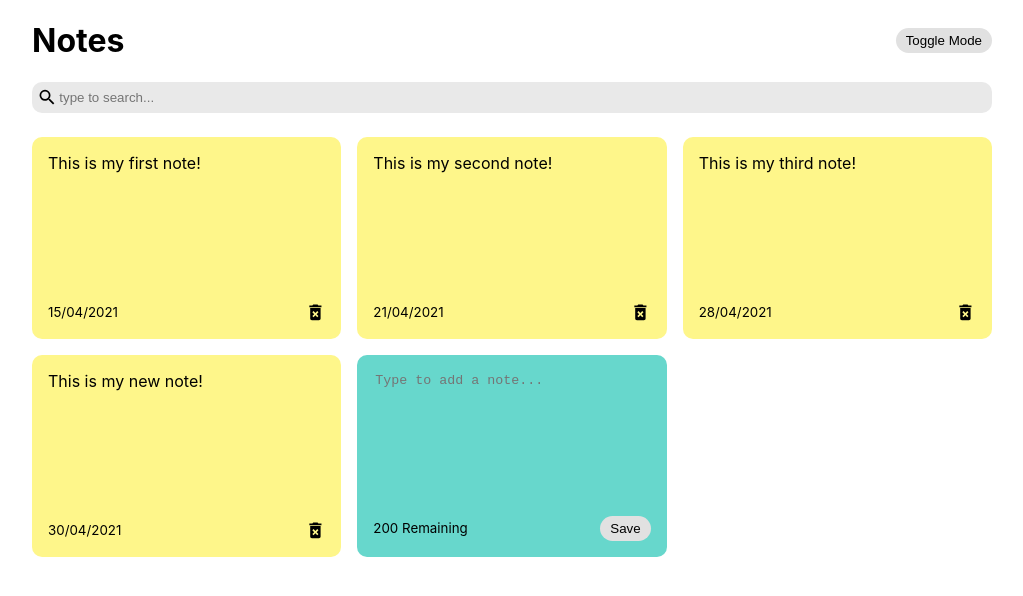
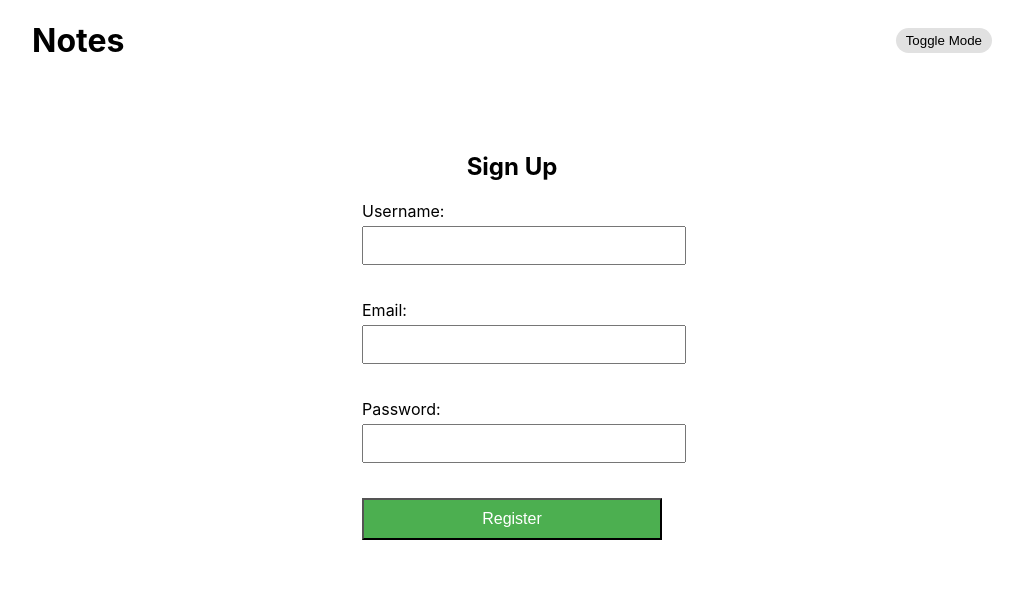
Before and after one commit to Andry925/Notes_application, a React (Create React App) app in the folder react-notes-app/: page / in a window 1280 px wide. Shown: the top 596 px of the page, without its empty margins (128-1151 px from the left). Built offline with nearby package versions, Linux system fonts and the light colour scheme.

Commit message:
feat: implement login and signup pages

```diff
--- a/react-notes-app/src/App.js
+++ b/react-notes-app/src/App.js
@@ -1,35 +1,37 @@
-import { useState, useEffect } from 'react';
-import { nanoid } from 'nanoid';
+import React, { useState, useEffect } from 'react';
+import { BrowserRouter, Routes, Route, Link } from 'react-router-dom';
 import NotesList from './components/NotesList';
 import Search from './components/Search';
 import Header from './components/Header';
+import RegistrationPage from './components/SignUp';
+import LoginPage from './components/Login';
+import SignUp from "./components/SignUp";
 
 const App = () => {
   const [notes, setNotes] = useState([
     {
-			id: nanoid(),
+      id: '1',
       text: 'This is my first note!',
       date: '15/04/2021',
     },
     {
-			id: nanoid(),
+      id: '2',
       text: 'This is my second note!',
       date: '21/04/2021',
     },
     {
-			id: nanoid(),
+      id: '3',
       text: 'This is my third note!',
       date: '28/04/2021',
     },
     {
-			id: nanoid(),
+      id: '4',
       text: 'This is my new note!',
       date: '30/04/2021',
     },
   ]);
 
   const [searchText, setSearchText] = useState('');
-
   const [darkMode, setDarkMode] = useState(false);
 
   useEffect(() => {
@@ -52,7 +54,7 @@ const App = () => {
   const addNote = (text) => {
     const date = new Date();
     const newNote = {
-			id: nanoid(),
+      id: 1,
       text: text,
       date: date.toLocaleDateString(),
     };
@@ -66,19 +68,28 @@ const App = () => {
   };
 
  return (
-		<div className={`${darkMode && 'dark-mode'}`}>
+    <BrowserRouter>
+      <div className={`${darkMode ? 'dark-mode' : ''}`}>
         <div className='container'>
           <Header handleToggleDarkMode={setDarkMode} />
+          <Routes>
+            <Route path="/" element={< SignUp/>} />
+            <Route path="/register" element={<RegistrationPage />} />
+            <Route path="/login" element={<LoginPage />} />
+            <Route path="/home" element={
+              <>
                 <Search handleSearchNote={setSearchText} />
                 <NotesList
-					notes={notes.filter((note) =>
-						note.text.toLowerCase().includes(searchText)
-					)}
-					handleAddNote={addNote}
-					handleDeleteNote={deleteNote}
+                  notes={notes.filter(note => note.text.toLowerCase().includes(searchText))}
                 />
+              </>
+            } />
+            {/* Redirect any unknown paths back to register or login */}
+            <Route path="*" element={<SignUp />} />
+          </Routes>
         </div>
       </div>
+    </BrowserRouter>
   );
 };
 
--- /dev/null
+++ b/react-notes-app/src/components/Login.js
@@ -0,0 +1,46 @@
+import React, { useState } from 'react';
+
+function LoginPage() {
+  const [email, setEmail] = useState('');
+  const [password, setPassword] = useState('');
+
+  const handleLogin = (event) => {
+    event.preventDefault();
+    console.log('Login Details:', { email, password });
+  };
+
+  return (
+    <div style={{ display: 'flex', justifyContent: 'center', marginTop: '50px' }}>
+      <form onSubmit={handleLogin} style={{ width: '300px' }}>
+        <h2 style={{ textAlign: 'center' }}>Login</h2>
+        <div style={{ marginBottom: '20px' }}>
+          <label htmlFor="email" style={{ display: 'block' }}>Email:</label>
+          <input
+            type="email"
+            id="email"
+            name="email"
+            value={email}
+            onChange={(e) => setEmail(e.target.value)}
+            required
+            style={{ width: '100%', padding: '10px', margin: '5px 0 15px' }}
+          />
+        </div>
+        <div style={{ marginBottom: '20px' }}>
+          <label htmlFor="password" style={{ display: 'block' }}>Password:</label>
+          <input
+            type="password"
+            id="password"
+            name="password"
+            value={password}
+            onChange={(e) => setPassword(e.target.value)}
+            required
+            style={{ width: '100%', padding: '10px', margin: '5px 0 15px' }}
+          />
+        </div>
+        <button type="submit" style={{ width: '100%', padding: '10px', backgroundColor: '#4CAF50', color: 'white', fontSize: '16px', cursor: 'pointer' }}>Login</button>
+      </form>
+    </div>
+  );
+}
+
+export default LoginPage;
--- /dev/null
+++ b/react-notes-app/src/components/SignUp.js
@@ -0,0 +1,69 @@
+import React, { useState } from 'react';
+
+function RegistrationPage() {
+  const [formData, setFormData] = useState({
+    username: '',
+    email: '',
+    password: ''
+  });
+
+  const handleChange = (event) => {
+    const { name, value } = event.target;
+    setFormData(prevState => ({
+      ...prevState,
+      [name]: value
+    }));
+  };
+
+  const handleSubmit = (event) => {
+    event.preventDefault();
+    console.log('Form Data Submitted:', formData);
+  };
+
+  return (
+    <div style={{ display: 'flex', justifyContent: 'center', marginTop: '50px' }}>
+      <form onSubmit={handleSubmit} style={{ width: '300px' }}>
+        <h2 style={{ textAlign: 'center' }}>Sign Up</h2>
+        <div style={{ marginBottom: '20px' }}>
+          <label htmlFor="username" style={{ display: 'block' }}>Username:</label>
+          <input
+            type="text"
+            id="username"
+            name="username"
+            value={formData.username}
+            onChange={handleChange}
+            required
+            style={{ width: '100%', padding: '10px', margin: '5px 0 15px' }}
+          />
+        </div>
+        <div style={{ marginBottom: '20px' }}>
+          <label htmlFor="email" style={{ display: 'block' }}>Email:</label>
+          <input
+            type="email"
+            id="email"
+            name="email"
+            value={formData.email}
+            onChange={handleChange}
+            required
+            style={{ width: '100%', padding: '10px', margin: '5px 0 15px' }}
+          />
+        </div>
+        <div style={{ marginBottom: '20px' }}>
+          <label htmlFor="password" style={{ display: 'block' }}>Password:</label>
+          <input
+            type="password"
+            id="password"
+            name="password"
+            value={formData.password}
+            onChange={handleChange}
+            required
+            style={{ width: '100%', padding: '10px', margin: '5px 0 15px' }}
+          />
+        </div>
+        <button type="submit" style={{ width: '100%', padding: '10px', backgroundColor: '#4CAF50', color: 'white', fontSize: '16px', cursor: 'pointer' }}>Register</button>
+      </form>
+    </div>
+  );
+}
+
+export default RegistrationPage;
```
Lines whose indentation alone changed are shown as unchanged.
